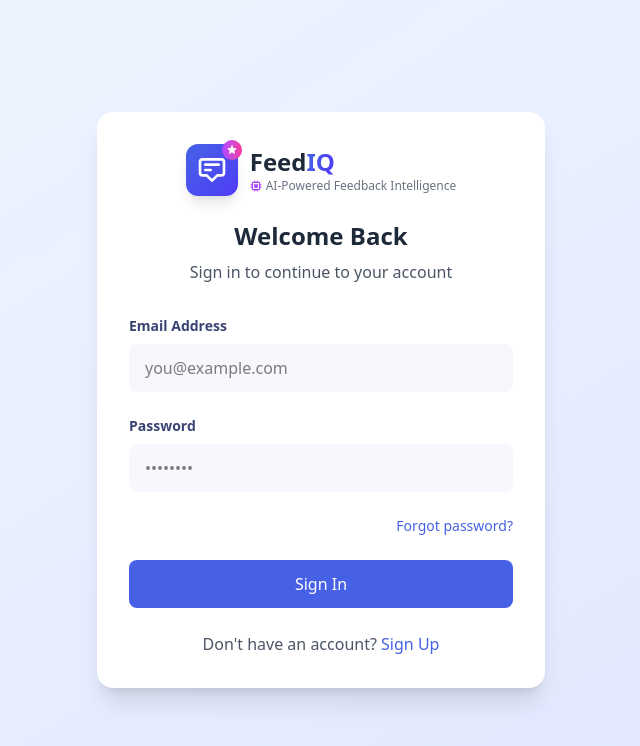
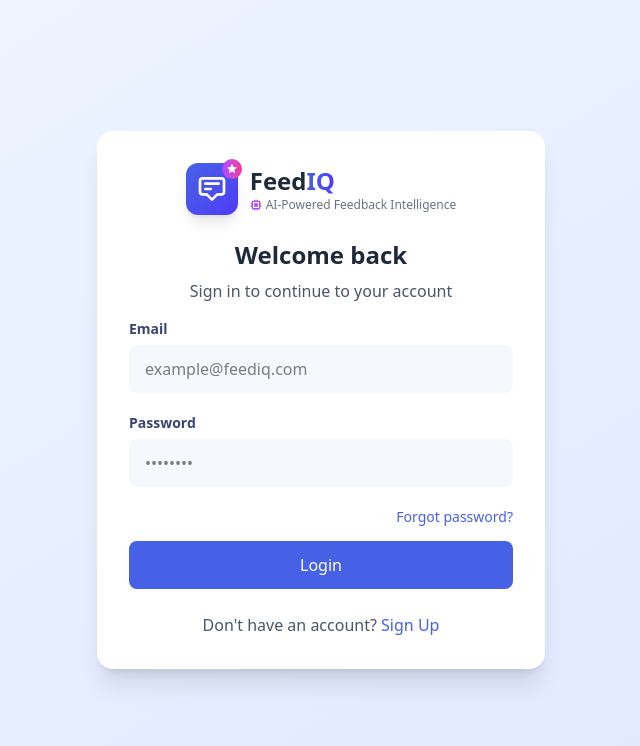
Before and after one commit to malempatiu/feedIQ, a React (Vite) app in the folder client/: page /auth/login in a window 1280 px wide. Shown: the top 746 px of the page, without its empty margins (319-959 px from the left). Built offline with nearby package versions, Linux system fonts and the light colour scheme.

Commit message:
use react-hook-form for user login

```diff
--- a/client/package.json
+++ b/client/package.json
@@ -11,17 +11,20 @@
   },
   "dependencies": {
     "@headlessui/react": "^2.2.9",
+    "@hookform/resolvers": "^5.2.2",
     "@tailwindcss/vite": "^4.1.18",
     "@tanstack/react-query": "^5.90.20",
     "@tanstack/react-query-devtools": "^5.91.2",
     "react": "^19.2.0",
     "react-dom": "^19.2.0",
     "react-feather": "^2.0.10",
+    "react-hook-form": "^7.71.1",
     "react-hot-toast": "^2.6.0",
     "react-router": "^7.13.0",
     "tailwindcss": "^4.1.18",
     "vite-plugin-svgr": "^4.5.0",
-    "vite-tsconfig-paths": "^6.0.5"
+    "vite-tsconfig-paths": "^6.0.5",
+    "zod": "^4.3.6"
   },
   "devDependencies": {
     "@eslint/js": "^9.39.1",
--- a/client/src/features/users/components/FormHeader.tsx
+++ b/client/src/features/users/components/FormHeader.tsx
@@ -5,7 +5,7 @@ type FormHeaderProps = {
 
 const FormHeader = ({heading, text}: FormHeaderProps) => {
   return (
-    <div className='text-center mb-8'>
+    <div className='text-center mb-4'>
       <h2 className='text-2xl font-bold text-gray-800 mb-2'>{heading}</h2>
       <p className='text-gray-600'>{text}</p>
     </div>
--- a/client/src/features/users/components/Login.tsx
+++ b/client/src/features/users/components/Login.tsx
@@ -1,57 +1,64 @@
-import { useState } from "react";
-import type { LoginFormData, LoginFormErrors } from "../types";
-import { AuthForm } from "./AuthForm";
-import { validateLoginForm } from "../utils";
+import { Button } from "@ui/Button";
+import { Input } from "@ui/Input";
+import { useForm } from "react-hook-form";
+import { zodResolver } from "@hookform/resolvers/zod";
+import { FormHeader } from "./FormHeader";
+import * as z from "zod";
 import { NavLink } from "react-router";
 import { useLogin } from "../hooks/useLogin";
 import { ErrorMessage } from "@ui/ErrorMessage";
-import { FormHeader } from "./FormHeader";
 
-const initialFormData: LoginFormData = {
-  email: "",
-  password: "",
-};
+const loginSchema = z.object({
+  email: z.email({ error: "Please enter a valid email" }),
+  password: z
+    .string({ error: "Please enter a password" })
+    .min(8, { error: "Password must be at least 8 characters" }),
+});
+
+type LoginFields = z.infer<typeof loginSchema>;
 
 const Login = () => {
-  const {login, isLoggingIn, errorMessage} = useLogin();
-  const [formData, setFormData] = useState<LoginFormData>(initialFormData);
-  const [errors, setErrors] = useState<LoginFormErrors>(initialFormData);
+  const { login, isLoggingIn, errorMessage } = useLogin();
+  const {
+    register,
+    handleSubmit,
+    formState: { errors },
+  } = useForm<LoginFields>({
+    resolver: zodResolver(loginSchema),
+  });
 
-  const handleChange = (e: React.ChangeEvent<HTMLInputElement>) => {
-    const { name, value } = e.target;
-    setFormData((prev) => ({ ...prev, [name]: value }));
-
-    if (errors[name as keyof LoginFormErrors]) {
-      setErrors((prev) => ({ ...prev, [name]: "" }));
-    }
-  };
-
-  const handleSubmit = (e: React.FormEvent<HTMLFormElement>) => {
-    e.preventDefault();
-
-    const validationErrors = validateLoginForm(formData);
-
-    if (validationErrors.email || validationErrors.password) {
-      setErrors(validationErrors);
-      return;
-    }
-
-    login(formData);
-    setFormData(initialFormData);
+  const onSubmit = (data: LoginFields) => {
+    login(data);
   };
 
   return (
     <div>
-      <FormHeader heading='Welcome Back' text='Sign in to continue to your account' />
+      <FormHeader heading='Welcome back' text='Sign in to continue to your account' />
       {errorMessage ? <ErrorMessage message={errorMessage} /> : null}
-      <AuthForm
-        type='login'
-        formData={formData}
-        errors={errors}
-        onChange={handleChange}
-        onSubmit={handleSubmit}
-        isAuthenticating={isLoggingIn}
-      />
+      <form onSubmit={handleSubmit(onSubmit)} className='flex flex-col gap-2'>
+        <Input
+          label='Email'
+          {...register("email")}
+          error={errors.email?.message}
+          placeholder='example@feediq.com'
+        />
+        <Input
+          label='Password'
+          type='password'
+          {...register("password")}
+          error={errors.password?.message}
+          placeholder='••••••••'
+        />
+        <NavLink
+          to='../password-reset'
+          className='text-sm text-blue-600 hover:text-blue-700 self-end mb-1.5'
+        >
+          Forgot password?
+        </NavLink>
+        <Button type='submit' variant='secondary' fullWidth isPending={isLoggingIn}>
+          Login
+        </Button>
+      </form>
       <div className='mt-6 text-center'>
         <p className='text-gray-600'>
           Don't have an account?{" "}
--- a/client/src/ui/Input.tsx
+++ b/client/src/ui/Input.tsx
@@ -1,43 +1,24 @@
-interface InputProps {
-  id: string;
-  label: string;
-  type?: "text" | "email" | "password" | "number";
-  name: string;
-  value: string;
-  onChange: (e: React.ChangeEvent<HTMLInputElement>) => void;
-  placeholder?: string;
+import { Description, Field, Input as HeadlessInput, Label } from "@headlessui/react";
+import type {InputProps } from "@headlessui/react";
+type Props = InputProps & {
+  label?: string;
   error?: string;
-  disabled?: boolean;
-}
+  description?: string;
+};
 
-const Input: React.FC<Partial<InputProps>> = ({
-  id,
+const Input = ({
   label,
-  type = "text",
-  name,
-  value,
-  onChange,
-  placeholder,
   error,
-  disabled=false
-}) => {
+  description,
+  ...props
+}: Props) => {
   return (
-    <div>
-      <label htmlFor={id} className='block text-sm font-semibold text-slate-600 mb-2'>
-        {label}
-      </label>
-      <input
-        id={id}
-        type={type}
-        name={name}
-        value={value}
-        onChange={onChange}
-        className='w-full px-4 py-3 bg-gray-200 rounded-lg focus:ring-2 focus:ring-blue-600 focus:border-transparent outline-none transition'
-        placeholder={placeholder}
-        disabled={disabled}
-      />
-      {error && <p className='mt-1 text-sm text-red-600'>{error}</p>}
-    </div>
+    <Field className='flex flex-col gap-1.5 mb-3'>
+      {label ? <Label className='block text-sm font-semibold text-slate-600'>{label}</Label> : null}
+      <HeadlessInput className='w-full px-4 py-3 bg-gray-200 rounded-lg focus:ring-2 focus:ring-blue-600 focus:border-transparent outline-none transition'{...props} />
+      {description ? <Description className='block text-sm font-semibold text-slate-400'>{description}</Description> : null}
+      {error && <p className='text-sm text-danger-600'>{error}</p>}
+    </Field>
   );
 };
 
```
Also changed, not shown: 1 other file (tests, documents, lock files or other folders).
